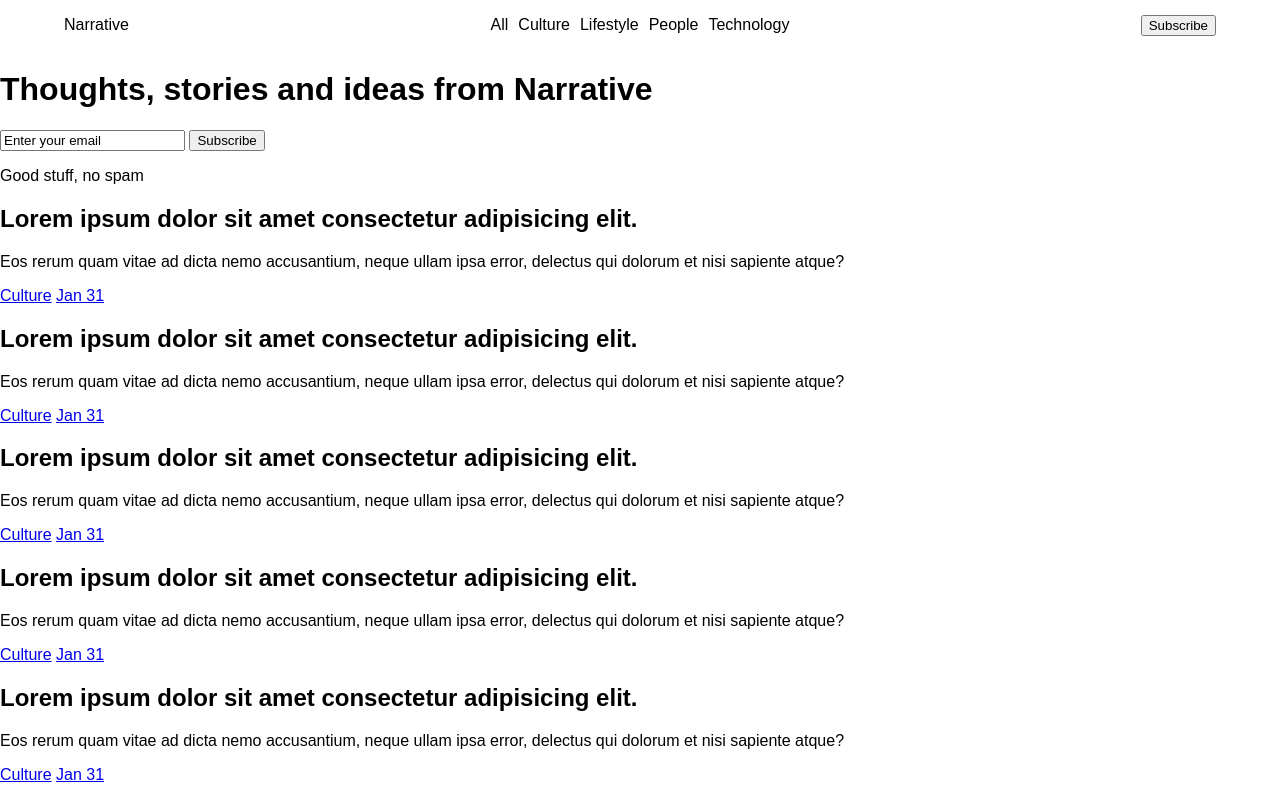
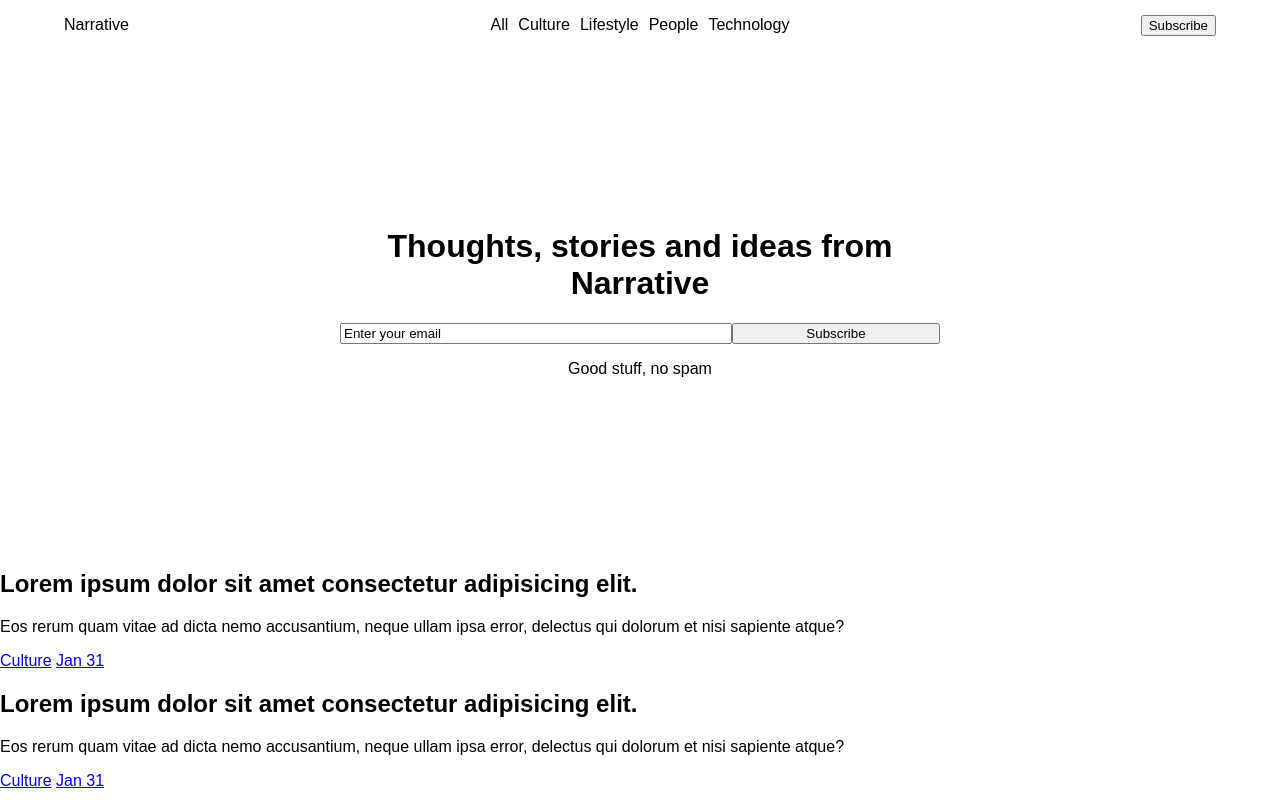
Before and after one commit to HuntOreo/landing-template-01, a plain HTML site: page index.html in a window 1280 px wide. Shown: the top 800 px of the page. Drawn offline with Linux system fonts and the light colour scheme.

Commit message:
Position hero section

```diff
--- a/index.html
+++ b/index.html
@@ -26,12 +26,14 @@
     </nav>
 
     <div id="hero">
+      <div class="container">
         <h1>Thoughts, stories and ideas from Narrative</h1>
         <form>
           <input type="text" value="Enter your email">
           <button>Subscribe</button>
         </form>
         <p class="subtext">Good stuff, no spam</p>
+      </div>
     </div>
 
     <main id="gallery">
--- a/styles/syles.css
+++ b/styles/syles.css
@@ -13,3 +13,38 @@ body {
   margin: 0;
   padding: 0;
 }
+
+#hero {
+ height: 500px;
+ display: flex;
+ align-items: center;
+}
+
+#hero .container {
+  width: 50%;
+  display: flex;
+  flex-direction: column;
+  max-width: 600px;
+  margin: 0 auto;
+}
+
+#hero h1 {
+  text-align: center;
+}
+
+#hero form {
+  display: flex;
+
+}
+
+#hero form input {
+  flex: 2;
+}
+
+#hero form button {
+  flex: 1;
+}
+
+#hero p {
+  text-align: center;
+}
```
Lines whose indentation alone changed are shown as unchanged.
